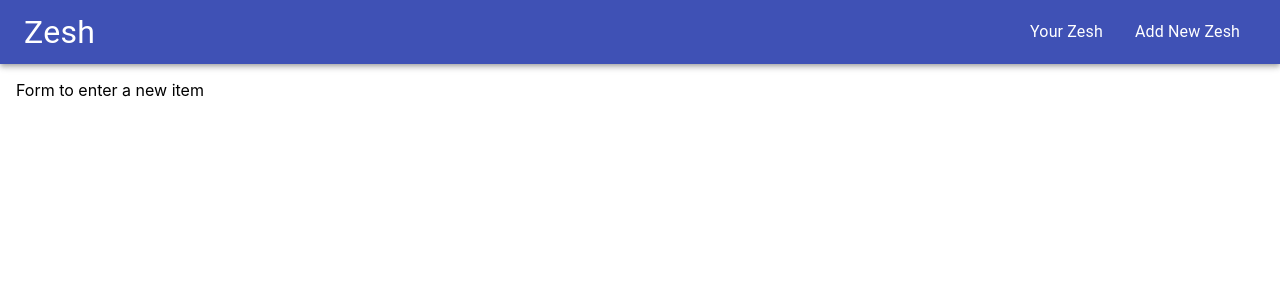
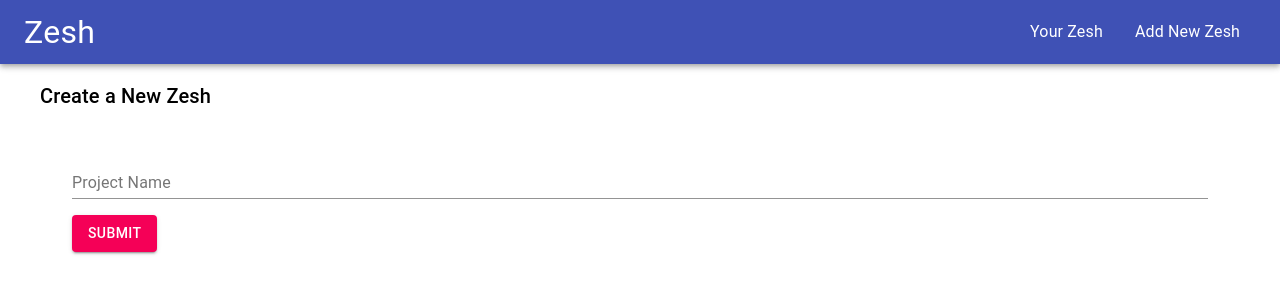
Before and after one commit to aCarinato/zesh, a Next.js app: page /new-zesh in a window 1280 px wide. Shown: the top 300 px of the page. Built offline with nearby package versions, Linux system fonts and the light colour scheme.

Commit message:
added new-zesh form

```diff
--- a/components/layout/Navbar.js
+++ b/components/layout/Navbar.js
@@ -9,19 +9,19 @@ export default function Navbar() {
     <AppBar position="static">
       <Toolbar>
         <NextLink href="/" passHref>
-          <Link color="text-primary">
+          <Link>
             <Typography className={classes.brand}>Zesh</Typography>
           </Link>
         </NextLink>
         <div className={classes.grow}></div>
         <div className={classes.routes}>
           <NextLink href="/" passHref>
-            <Link color="text-primary">
+            <Link>
               <Typography className={classes.navLink}>Your Zesh</Typography>
             </Link>
           </NextLink>
           <NextLink href="/new-zesh" passHref>
-            <Link color="text-primary">
+            <Link>
               <Typography className={classes.navLink}>Add New Zesh</Typography>
             </Link>
           </NextLink>
--- a/components/zesh/NewZeshForm.js
+++ b/components/zesh/NewZeshForm.js
@@ -0,0 +1,33 @@
+import { useState } from 'react';
+
+import { Button, Container, TextField, Typography } from '@material-ui/core';
+import React from 'react';
+import classes from './NewZeshForm.module.css';
+
+export default function NewZeshForm(props) {
+  //   const submittedTitle = useRef();
+  const [title, setTitle] = useState('');
+  const submitHandler = (e) => {
+    e.preventDefault();
+    props.onAddZesh(title);
+  };
+  return (
+    <Container size="sm">
+      <Typography variant="h6" gutterBottom>
+        Create a New Zesh
+      </Typography>
+      <form className={classes.myForm} onSubmit={submitHandler}>
+        <TextField
+          fullWidth
+          label="Project Name"
+          onChange={(e) => setTitle(e.target.value)}
+        />
+        <div className={classes.submitButton}>
+          <Button type="submit" color="secondary" variant="contained">
+            Submit
+          </Button>
+        </div>
+      </form>
+    </Container>
+  );
+}
--- /dev/null
+++ b/components/zesh/NewZeshForm.module.css
@@ -0,0 +1,7 @@
+.submitButton {
+  margin-top: 1rem;
+}
+
+.myForm {
+  padding: 2rem;
+}
--- a/pages/new-zesh/index.js
+++ b/pages/new-zesh/index.js
@@ -1,5 +1,9 @@
 import React from 'react';
+import NewZeshForm from '../../components/zesh/NewZeshForm';
 
 export default function NewZesh() {
-  return <div>Form to enter a new item</div>;
+  const addZeshHandler = (enteredZeshName) => {
+    console.log(enteredZeshName);
+  };
+  return <NewZeshForm onAddZesh={addZeshHandler} />;
 }
--- a/utils/styles.js
+++ b/utils/styles.js
@@ -7,6 +7,7 @@ const useStyles = makeStyles({
   },
   brand: {
     fontSize: '2rem',
+    color: '#fff',
     // fontWeight: 'bold'
   },
   routes: {
@@ -14,6 +15,7 @@ const useStyles = makeStyles({
   },
   navLink: {
     padding: '0 1rem',
+    color: '#fff',
   },
   // Main container
   main: {
```
